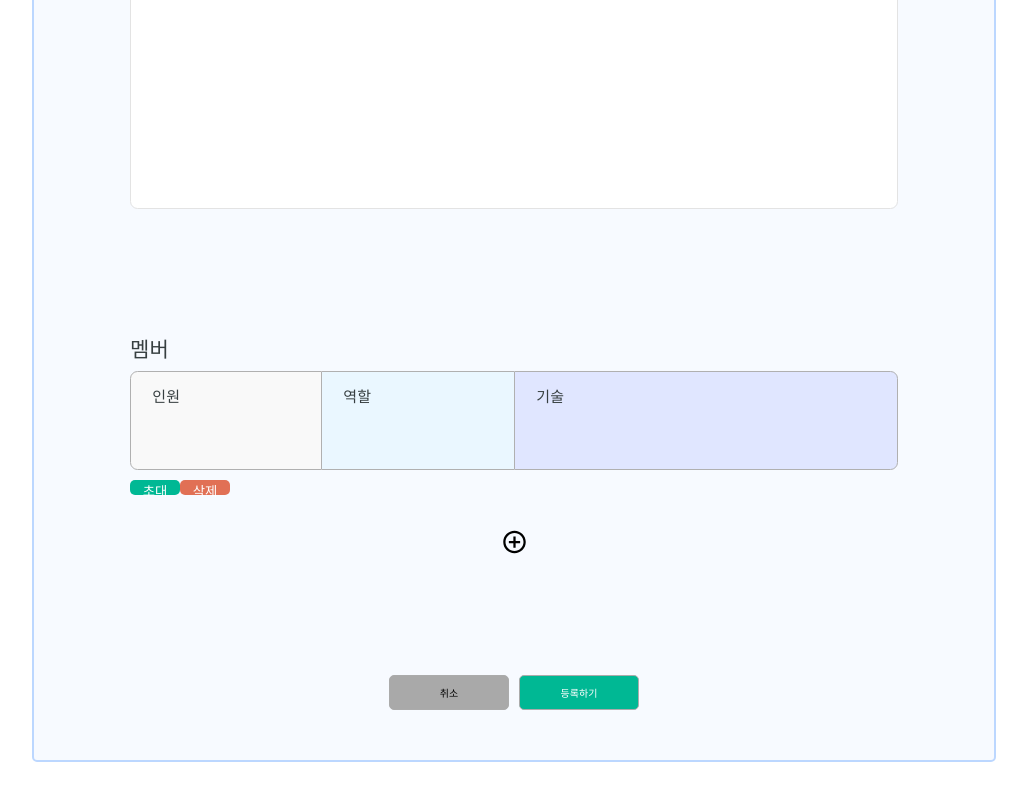
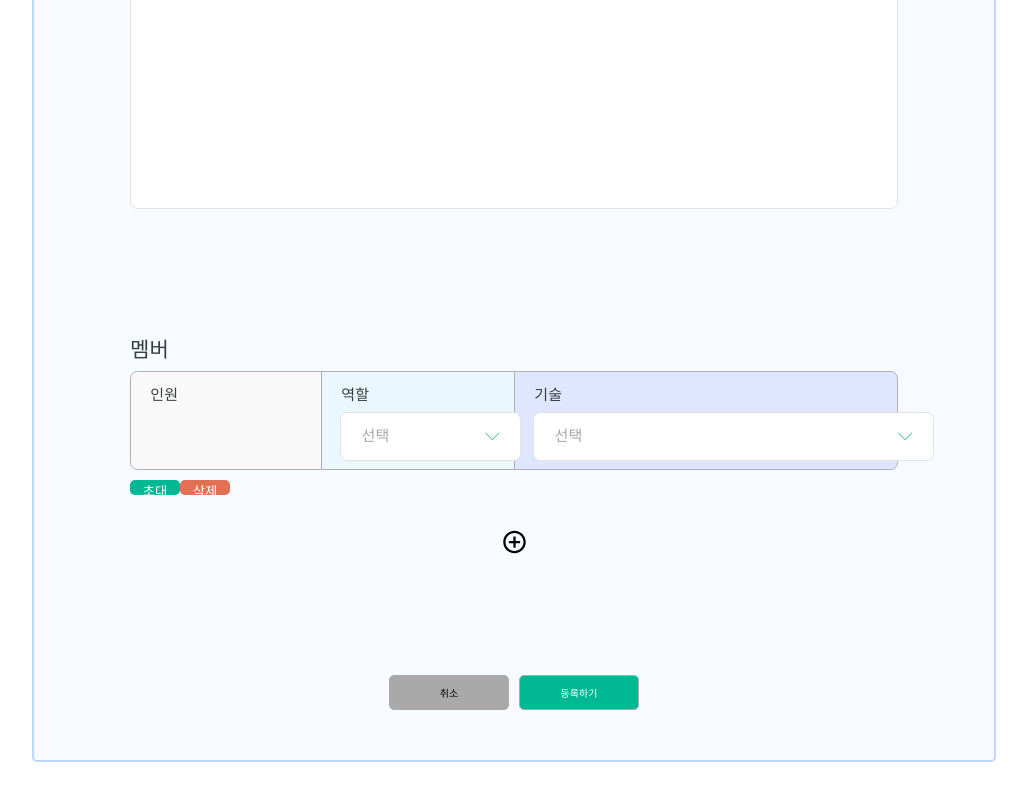
Before and after one commit to kimsuyeon0916/MeeTeam_FrontEnd, a React (Vite) app: page /create in a window 1280 px wide. Shown: the part 1303-2103 px from the top of the page, without its empty margins (128-1155 px from the left). Built offline with nearby package versions, Linux system fonts and the light colour scheme.

Commit message:
style: #7 멤버 선택창 UI 축소

```diff
--- a/src/components/customSelect/CustomSelect.styled.ts
+++ b/src/components/customSelect/CustomSelect.styled.ts
@@ -1,12 +1,12 @@
-import styled from 'styled-components';
+import styled, { css } from 'styled-components';
 
 interface ISelectOptionsProps {
 	show: boolean;
 }
 
-const CustomSelect = styled.div`
+const CustomSelect = styled.div<{ isMember?: boolean }>`
 	position: relative;
-	width: 40.125rem;
+	width: ${props => (props.isMember ? '18.15rem' : '40.125rem')};
 	height: 4.875rem;
 	border-radius: 0.75rem;
 	border: 0.75px solid #e3e3e3;
--- a/src/components/customSelect/CustomSelect.tsx
+++ b/src/components/customSelect/CustomSelect.tsx
@@ -3,9 +3,10 @@ import S from './CustomSelect.styled';
 
 interface ICustomSelect {
 	optionData: string[];
+	isMember?: boolean;
 }
 
-const CustomSelect = ({ optionData }: ICustomSelect) => {
+const CustomSelect = ({ optionData, isMember }: ICustomSelect) => {
 	const [currentValue, setCurrentValue] = useState('선택');
 	const [showOptions, setShowOptions] = useState(false);
 
@@ -13,9 +14,9 @@ const CustomSelect = ({ optionData }: ICustomSelect) => {
 		const { innerText } = e.target as HTMLElement;
 		setCurrentValue(innerText);
 	};
-
+	console.log(isMember);
 	return (
-		<S.CustomSelect onClick={() => setShowOptions(prev => !prev)}>
+		<S.CustomSelect onClick={() => setShowOptions(prev => !prev)} isMember={isMember}>
 			<S.Label>{currentValue}</S.Label>
 			<S.SelectOptions show={showOptions}>
 				{optionData.map((data: any, index: number) => (
--- a/src/components/memberSelect/MemberSelect.styled.ts
+++ b/src/components/memberSelect/MemberSelect.styled.ts
@@ -19,8 +19,8 @@ const MemberSelect = styled.div`
 		font-weight: 400;
 		line-height: 1.35rem; /* 90% */
 		letter-spacing: 0.015rem;
-		margin-top: 1.5rem;
-		margin-left: 1.58rem;
+		margin-top: 1.3rem;
+		margin-left: 1.38rem;
 	}
 
 	.area-profile {
@@ -64,6 +64,7 @@ const MemberSelect = styled.div`
 
 		.role-info {
 			margin-top: 10px;
+			margin-left: 1.2rem;
 			width: 90%;
 		}
 	}
@@ -91,6 +92,7 @@ const MemberSelect = styled.div`
 
 		.qualification-info {
 			margin-top: 10px;
+			margin-left: 1.2rem;
 			width: 90%;
 		}
 	}
--- a/src/components/memberSelect/MemberSelect.tsx
+++ b/src/components/memberSelect/MemberSelect.tsx
@@ -20,17 +20,18 @@ const MemberSelect = () => {
 				<div>
 					<div className='subtitle'>역할</div>
 					<div className='role-info'>
-						{/* <CustomSelect
+						<CustomSelect
 							optionData={['프론트엔드 개발자', '백엔드 개발자', '디자이너', '기획자']}
-						/> */}
+							isMember={true}
+						/>
 					</div>
 				</div>
 			</div>
-			{/* <div className='area-task'>
+			<div className='area-qualification'>
 				<div>
-					<div className='subtitle'>담당 업무</div>
+					<div className='subtitle'>기술</div>
 				</div>
-				<div className='task-info'>
+				<div className='qualification-info'>
 					<CustomSelect
 						optionData={[
 							'IOS',
@@ -55,36 +56,6 @@ const MemberSelect = () => {
 						]}
 					/>
 				</div>
-			</div> */}
-			<div className='area-qualification'>
-				<div>
-					<div className='subtitle'>기술</div>
-				</div>
-				<div className='qualification-info'>
-					{/* <CustomSelect
-						optionData={[
-							'IOS',
-							'안드로이드',
-							'웹프론트엔드',
-							'게임클라이언트',
-							'임베디드SW',
-							'웹서버',
-							'블록체인',
-							'AI',
-							'DB/DS',
-							'게임서버',
-							'프롬프트 엔지니어',
-							'시스템 개발',
-							'네트워크',
-							'보안',
-							'DevOps',
-							'그래픽스',
-							'UI/UX 디자인',
-							'3D 디자인',
-							'그래픽 디자인',
-						]}
-					/> */}
-				</div>
 			</div>
 		</S.MemberSelect>
 	);
```
